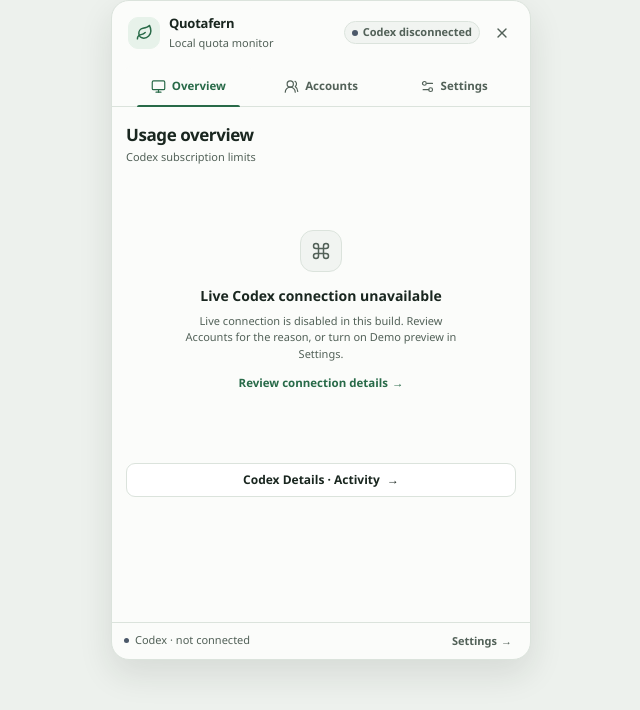
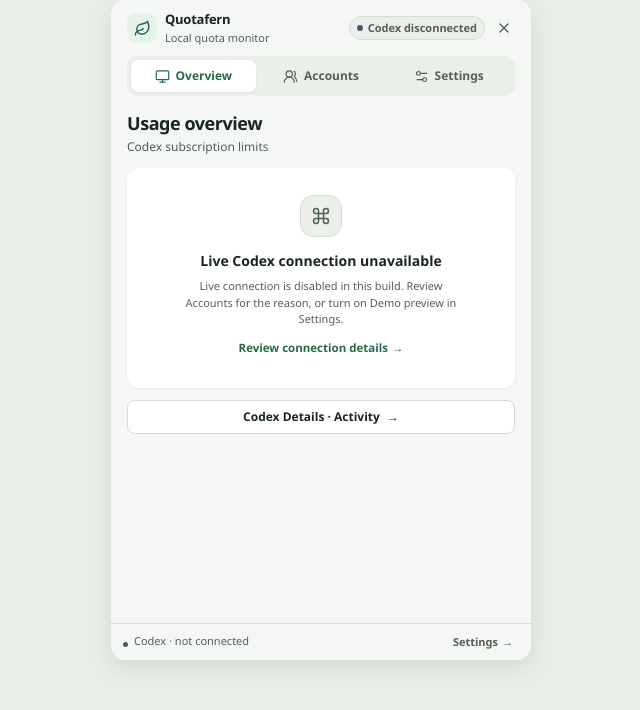
Before and after one commit to wihlarkop/quotafern, a Svelte app: page / in a window 1280 px wide. Shown: the top 710 px of the page, without its empty margins (319-959 px from the left). Built offline with nearby package versions, Linux system fonts and the light colour scheme.

Commit message:
feat(ux): add Soft Native production foundation

```diff
--- a/src/app.css
+++ b/src/app.css
@@ -9,14 +9,14 @@
   font-optical-sizing: auto;
   font-size: 13px;
   color-scheme: light;
-  --app-bg: #edf1ed;
-  --surface: #fbfcfa;
+  --app-bg: #e9eee9;
+  --surface: #f5f7f4;
   --surface-raised: #ffffff;
-  --surface-inset: #f1f4f1;
+  --surface-inset: #eaf0e9;
   --text: #19261f;
   --muted: #526158;
   --subtle: #626f66;
-  --border: #dbe3dc;
+  --border: #d3ddd3;
   --accent: #286a48;
   --accent-contrast: #ffffff;
   --accent-soft: #e7f2ea;
@@ -29,7 +29,26 @@
   --critical-wash: #fff0ed;
   --unknown-ink: #4b5869;
   --unknown-wash: #edf1f5;
-  --shadow: 0 14px 34px rgb(26 39 30 / 11%);
+  /* Shared Soft Native geometry and hierarchy; palette never changes status meaning. */
+  --space-1: 4px;
+  --space-2: 8px;
+  --space-3: 12px;
+  --space-4: 16px;
+  --space-5: 20px;
+  --radius-control: 8px;
+  --radius-panel: 12px;
+  --radius-shell: 14px;
+  --focus-width: 2px;
+  --focus-offset: 3px;
+  --elevation-shell: 0 8px 24px rgb(26 39 30 / 10%);
+  --elevation-panel: 0 1px 3px rgb(26 39 30 / 7%);
+  --elevation-control: 0 1px 2px rgb(26 39 30 / 8%);
+  /* No out-transition: an old context must never linger over its replacement. */
+  --motion-press: 120ms;
+  --motion-selection: 140ms;
+  --motion-content: 160ms;
+  --ease-feedback: cubic-bezier(0.2, 0, 0, 1);
+  --ease-enter: cubic-bezier(0.16, 1, 0.3, 1);
   background: var(--app-bg);
   color: var(--text);
 }
@@ -37,9 +56,9 @@
 :root[data-palette="graphite-jade"][data-theme="dark"] {
   color-scheme: dark;
   --app-bg: #131815;
-  --surface: #1a211c;
-  --surface-raised: #202923;
-  --surface-inset: #1d2620;
+  --surface: #1c221e;
+  --surface-raised: #252e27;
+  --surface-inset: #202922;
   --text: #edf4ef;
   --muted: #b4c1b8;
   --subtle: #a6b4aa;
@@ -56,15 +75,17 @@
   --critical-wash: #4b2524;
   --unknown-ink: #bdc7d4;
   --unknown-wash: #343b45;
-  --shadow: 0 18px 42px rgb(0 0 0 / 35%);
+  --elevation-shell: 0 8px 24px rgb(0 0 0 / 28%);
+  --elevation-panel: 0 1px 3px rgb(0 0 0 / 20%);
+  --elevation-control: 0 1px 2px rgb(0 0 0 / 20%);
 }
 
 :root[data-palette="zinc-signal"][data-theme="light"] {
   color-scheme: light;
   --app-bg: #f0f0f3;
-  --surface: #fcfcfd;
+  --surface: #f5f5f8;
   --surface-raised: #ffffff;
-  --surface-inset: #f4f4f7;
+  --surface-inset: #ececf2;
   --text: #24262d;
   --muted: #565a64;
   --subtle: #666a74;
@@ -73,15 +94,17 @@
   --accent-contrast: #ffffff;
   --accent-soft: #e7edfa;
   --focus: #486ec0;
-  --shadow: 0 14px 34px rgb(28 30 44 / 12%);
+  --elevation-shell: 0 8px 24px rgb(28 30 44 / 10%);
+  --elevation-panel: 0 1px 3px rgb(28 30 44 / 7%);
+  --elevation-control: 0 1px 2px rgb(28 30 44 / 8%);
 }
 
 :root[data-palette="zinc-signal"][data-theme="dark"] {
   color-scheme: dark;
   --app-bg: #141519;
-  --surface: #1c1d22;
-  --surface-raised: #24252b;
-  --surface-inset: #202127;
+  --surface: #1b1c22;
+  --surface-raised: #25262e;
+  --surface-inset: #22232b;
   --text: #f0f0f3;
   --muted: #b8b9c2;
   --subtle: #a9aab4;
@@ -90,7 +113,9 @@
   --accent-contrast: #202e50;
   --accent-soft: #273553;
   --focus: #c0d0ff;
-  --shadow: 0 18px 42px rgb(0 0 0 / 38%);
+  --elevation-shell: 0 8px 24px rgb(0 0 0 / 30%);
+  --elevation-panel: 0 1px 3px rgb(0 0 0 / 22%);
+  --elevation-control: 0 1px 2px rgb(0 0 0 / 22%);
 }
 
 :root,
@@ -151,9 +176,10 @@ button:not(:disabled),
 button:focus-visible,
 select:focus-visible,
 input:focus-visible,
+[tabindex]:focus-visible,
 [data-tabs-trigger]:focus-visible {
-  outline: 2px solid var(--focus);
-  outline-offset: 2px;
+  outline: var(--focus-width) solid var(--focus);
+  outline-offset: var(--focus-offset);
 }
 
 /* Local shadcn-svelte Button adaptation. The component owns variants; tokens come from this surface. */
@@ -165,16 +191,16 @@ input:focus-visible,
   justify-content: center;
   gap: 7px;
   border: 1px solid transparent;
-  border-radius: 9px;
+  border-radius: var(--radius-control);
   font-weight: 620;
   line-height: 1;
   white-space: nowrap;
   text-decoration: none;
   transition:
-    background-color 150ms ease,
-    border-color 150ms ease,
-    color 150ms ease,
-    transform 150ms ease;
+    background-color var(--motion-press) var(--ease-feedback),
+    border-color var(--motion-press) var(--ease-feedback),
+    color var(--motion-press) var(--ease-feedback),
+    transform var(--motion-press) var(--ease-feedback);
   user-select: none;
 }
 
@@ -208,7 +234,7 @@ input:focus-visible,
 .qf-button--primary {
   background: var(--accent);
   color: var(--accent-contrast);
-  box-shadow: 0 1px 2px rgb(0 0 0 / 11%);
+  box-shadow: var(--elevation-control);
 }
 
 .qf-button--primary:not(:disabled):hover {
@@ -260,22 +286,24 @@ input:focus-visible,
   display: flex;
   width: min(420px, 100vw);
   height: min(660px, 100dvh);
-  min-height: min(500px, 100dvh);
+  min-height: 0;
   flex-direction: column;
   margin: 0 auto;
   overflow: hidden;
-  border: 1px solid var(--border);
-  border-radius: 18px;
+  border: 0;
+  border-radius: var(--radius-shell);
   background: var(--surface);
-  box-shadow: var(--shadow);
+  box-shadow: var(--elevation-shell);
 }
 
 .topbar {
   display: flex;
-  min-height: 62px;
+  min-height: 56px;
   align-items: center;
   justify-content: space-between;
-  padding: 11px 13px 10px 16px;
+  padding: var(--space-2) var(--space-3) var(--space-2) var(--space-4);
+  flex-shrink: 0;
+  gap: var(--space-2);
 }
 
 .brand-lockup,
@@ -302,17 +330,19 @@ input:focus-visible,
 }
 
 .brand-lockup {
-  gap: 9px;
+  gap: var(--space-2);
+  min-width: 0;
 }
 
 .brand-mark {
-  width: 32px;
-  height: 32px;
+  width: 30px;
+  height: 30px;
   justify-content: center;
-  border: 1px solid var(--accent-soft);
-  border-radius: 10px;
+  border: 0;
+  border-radius: 9px;
   background: var(--accent-soft);
   color: var(--accent);
+  flex-shrink: 0;
 }
 
 .brand-copy,
@@ -331,13 +361,14 @@ input:focus-visible,
 }
 
 .brand-caption {
-  margin-top: 2px;
+  margin-top: 1px;
   color: var(--muted);
   font-size: 11px;
 }
 
 .topbar-actions {
-  gap: 7px;
+  gap: var(--space-1);
+  min-width: 0;
 }
 
 .demo-badge {
@@ -358,8 +389,8 @@ input:focus-visible,
   max-width: 152px;
   min-height: 23px;
   gap: 5px;
-  padding: 0 7px;
-  overflow: hidden;
+  padding: 4px 7px;
+  overflow: visible;
   border: 1px solid var(--border);
   border-radius: 999px;
   background: var(--surface-inset);
@@ -367,7 +398,8 @@ input:focus-visible,
   font-size: 11px;
   font-weight: 660;
   text-overflow: ellipsis;
-  white-space: nowrap;
+  white-space: normal;
+  line-height: 1.3;
 }
 
 .connection-badge > span {
@@ -406,6 +438,7 @@ input:focus-visible,
   flex: 0 0 6px;
   border-radius: 50%;
   background: var(--accent);
+  margin-top: 5px;
 }
 
 .close-button {
@@ -435,10 +468,14 @@ input:focus-visible,
 
 .tab-list {
   display: flex;
-  min-height: 44px;
-  gap: 4px;
-  padding: 3px 12px 0;
-  border-bottom: 1px solid var(--border);
+  min-height: 40px;
+  gap: 3px;
+  padding: var(--space-1);
+  border-bottom: 0;
+  flex-shrink: 0;
+  margin: 0 var(--space-4);
+  border-radius: 10px;
+  background: var(--surface-inset);
 }
 
 .tab-trigger {
@@ -450,14 +487,15 @@ input:focus-visible,
   justify-content: center;
   gap: 6px;
   border: 0;
-  border-radius: 8px 8px 0 0;
+  border-radius: 7px;
   background: transparent;
   color: var(--muted);
-  font-size: 11.5px;
+  font-size: 12px;
   font-weight: 610;
   transition:
-    color 140ms ease,
-    background-color 140ms ease;
+    color var(--motion-selection) var(--ease-feedback),
+    background-color var(--motion-selection) var(--ease-feedback);
+  min-height: 32px;
 }
 
 .tab-trigger:hover {
@@ -466,8 +504,9 @@ input:focus-visible,
 }
 
 .tab-trigger[data-state="active"] {
-  background: var(--surface);
+  background: var(--surface-raised);
   color: var(--accent);
+  box-shadow: var(--elevation-control);
 }
 
 .tab-trigger[data-state="active"]::after {
@@ -478,7 +517,7 @@ input:focus-visible,
   height: 2px;
   border-radius: 2px 2px 0 0;
   background: var(--accent);
-  content: "";
+  content: none;
 }
 
 .view-content {
@@ -486,10 +525,12 @@ input:focus-visible,
   flex: 1 1 auto;
   overflow-x: hidden;
   overflow-y: auto;
-  padding: 18px 14px 14px;
+  padding: var(--space-4);
   overscroll-behavior: contain;
   scrollbar-color: var(--border) transparent;
   scrollbar-width: thin;
+  scroll-padding-block: var(--space-2);
+  animation: qf-content-enter var(--motion-content) var(--ease-enter);
 }
 
 .view-content::-webkit-scrollbar {
@@ -505,21 +546,23 @@ input:focus-visible,
   min-height: 39px;
   justify-content: space-between;
   gap: 10px;
-  margin-bottom: 14px;
+  margin-bottom: var(--space-3);
+  align-items: flex-start;
 }
 
 .view-heading h1 {
   margin: 0;
-  font-size: 17px;
-  font-weight: 720;
+  font-size: 18px;
+  font-weight: 680;
   letter-spacing: -0.025em;
-  line-height: 1.2;
+  line-height: 1.3;
 }
 
 .view-heading p {
-  margin: 4px 0 0;
-  color: var(--muted);
-  font-size: 11px;
+  margin: 3px 0 0;
+  color: var(--muted);
+  font-size: 12px;
+  line-height: 1.45;
 }
 
 .refresh-button {
@@ -582,22 +625,26 @@ input:focus-visible,
 .provider-list,
 .account-list {
   overflow: hidden;
-  border: 1px solid var(--border);
-  border-radius: 13px;
+  border: 0;
+  border-radius: var(--radius-panel);
   background: var(--surface-raised);
+  box-shadow: var(--elevation-panel);
 }
 
 .provider-row {
-  padding: 12px 11px 11px;
+  padding: var(--space-3);
+  border-radius: var(--radius-panel);
+  background: var(--surface-raised);
+  box-shadow: var(--elevation-panel);
 }
 
 .provider-row + .provider-row {
-  border-top: 1px solid var(--border);
+  border-top: 0;
 }
 
 .provider-topline {
   display: flex;
-  align-items: center;
+  align-items: flex-start;
   justify-content: space-between;
   gap: 8px;
 }
@@ -620,8 +667,8 @@ input:focus-visible,
 
 .provider-name-wrap h2 {
   margin: 0;
-  font-size: 12px;
-  font-weight: 680;
+  font-size: 13px;
+  font-weight: 670;
   letter-spacing: -0.01em;
   line-height: 1.2;
 }
@@ -648,8 +695,8 @@ input:focus-visible,
 .window-grid {
   display: grid;
   grid-template-columns: repeat(2, minmax(0, 1fr));
-  gap: 8px;
-  margin: 11px 1px 0 38px;
+  gap: var(--space-3);
+  margin: var(--space-3) 0 0;
 }
 
 .quota-window {
@@ -657,7 +704,7 @@ input:focus-visible,
 }
 
 .quota-window + .quota-window {
-  padding-left: 9px;
+  padding-left: var(--space-3);
   border-left: 1px solid var(--border);
 }
 
@@ -711,12 +758,13 @@ input:focus-visible,
   justify-content: space-between;
   gap: 3px 6px;
   margin-top: 5px;
+  align-items: baseline;
 }
 
 .remaining-value {
   flex: 0 0 auto;
-  font-size: 14px;
-  font-weight: 710;
+  font-size: 19px;
+  font-weight: 650;
   font-variant-numeric: tabular-nums;
   letter-spacing: -0.025em;
 }
@@ -739,8 +787,8 @@ input:focus-visible,
 }
 
 .usage-meter {
-  height: 3px;
-  margin-top: 6px;
+  height: 4px;
+  margin-top: var(--space-2);
   overflow: hidden;
   border-radius: 99px;
   background: var(--border);
@@ -768,6 +816,8 @@ input:focus-visible,
   margin: 12px 2px 0;
   color: var(--muted);
   font-size: 11px;
+  line-height: 1.5;
+  align-items: flex-start;
 }
 
 .note-dot {
@@ -825,8 +875,8 @@ input:focus-visible,
 
 .account-row {
   min-height: 57px;
-  gap: 9px;
-  padding: 8px 10px;
+  gap: var(--space-2);
+  padding: var(--space-3);
 }
 
 .account-row + .account-row {
@@ -864,8 +914,8 @@ input:focus-visible,
 }
 
 .account-explainer {
-  margin-top: 21px;
-  padding-top: 15px;
+  margin-top: var(--space-4);
+  padding-top: var(--space-3);
   border-top: 1px solid var(--border);
 }
 
@@ -883,7 +933,7 @@ input:focus-visible,
 }
 
 .settings-content {
-  padding-top: 17px;
+  padding-top: var(--space-4);
 }
 
 .settings-group {
@@ -906,7 +956,7 @@ input:focus-visible,
   grid-template-columns: repeat(3, 1fr);
   gap: 4px;
   padding: 3px;
-  border: 1px solid var(--border);
+  border: 0;
   border-radius: 10px;
   background: var(--surface-inset);
 }
@@ -937,21 +987,21 @@ input:focus-visible,
   font-size: 11.5px;
   font-weight: 580;
   transition:
-    background-color 130ms ease,
-    border-color 130ms ease,
-    color 130ms ease;
+    background-color var(--motion-selection) var(--ease-feedback),
+    border-color var(--motion-selection) var(--ease-feedback),
+    color var(--motion-selection) var(--ease-feedback);
 }
 
 .theme-option input:checked + span {
-  border-color: var(--border);
+  border-color: transparent;
   background: var(--surface-raised);
   color: var(--text);
-  box-shadow: 0 1px 2px rgb(0 0 0 / 6%);
+  box-shadow: var(--elevation-control);
 }
 
 .theme-option input:focus-visible + span {
-  outline: 2px solid var(--focus);
-  outline-offset: 2px;
+  outline: var(--focus-width) solid var(--focus);
+  outline-offset: var(--focus-offset);
 }
 
 .palette-options {
@@ -962,17 +1012,17 @@ input:focus-visible,
 
 .palette-option {
   width: 100%;
-  min-height: 53px;
+  min-height: 50px;
   gap: 9px;
-  padding: 7px 9px;
+  padding: var(--space-2) var(--space-3);
   border: 1px solid var(--border);
   border-radius: 10px;
   background: var(--surface-raised);
   color: var(--text);
   text-align: left;
   transition:
-    border-color 140ms ease,
-    background-color 140ms ease;
+    border-color var(--motion-selection) var(--ease-feedback),
+    background-color var(--motion-selection) var(--ease-feedback);
 }
 
 .palette-option:hover {
@@ -1096,13 +1146,13 @@ input:focus-visible,
 
 .scenario-group select {
   width: 100%;
-  min-height: 34px;
+  min-height: 32px;
   padding: 0 9px;
   border: 1px solid var(--border);
-  border-radius: 8px;
+  border-radius: var(--radius-control);
   background: var(--surface-raised);
   color: var(--text);
-  font-size: 11px;
+  font-size: 12px;
 }
 
 .privacy-note {
@@ -1189,12 +1239,15 @@ input:focus-visible,
 
 .codex-empty-state {
   display: flex;
-  min-height: 265px;
+  min-height: 220px;
   flex-direction: column;
   align-items: center;
   justify-content: center;
-  padding: 20px 22px;
+  padding: var(--space-5) var(--space-4);
   text-align: center;
+  border-radius: var(--radius-panel);
+  background: var(--surface-raised);
+  box-shadow: var(--elevation-panel);
 }
 
 .codex-empty-state h2 {
@@ -1262,10 +1315,11 @@ input:focus-visible,
 }
 
 .codex-account-panel {
-  padding: 12px;
-  border: 1px solid var(--border);
-  border-radius: 13px;
+  padding: var(--space-3);
+  border: 0;
+  border-radius: var(--radius-panel);
   background: var(--surface-raised);
+  box-shadow: var(--elevation-panel);
 }
 
 .codex-account-heading {
@@ -1465,13 +1519,13 @@ input:focus-visible,
   }
 
   .provider-row {
-    padding-right: 8px;
-    padding-left: 8px;
+    padding-right: var(--space-3);
+    padding-left: var(--space-3);
   }
 
   .window-grid {
     gap: 5px;
-    margin-left: 34px;
+    margin-left: 0;
   }
 
   .quota-window + .quota-window {
@@ -1532,20 +1586,19 @@ input:focus-visible,
   *,
   *::before,
   *::after {
-    animation-duration: 0.01ms !important;
-    animation-iteration-count: 1 !important;
+    animation: none !important;
     scroll-behavior: auto !important;
-    transition-duration: 0.01ms !important;
+    transition: none !important;
   }
 }
 
 .codex-details-link {
   width: 100%;
-  margin-top: 18px;
+  margin-top: var(--space-3);
 }
 .provider-catalog {
-  margin-top: 24px;
-  padding-top: 18px;
+  margin-top: var(--space-4);
+  padding-top: var(--space-3);
   border-top: 1px solid var(--border);
 }
 .provider-catalog h2 {
@@ -1565,25 +1618,32 @@ input:focus-visible,
   display: grid;
   gap: 6px;
   padding-bottom: 18px;
-  border-bottom: 1px solid var(--border);
+  border-bottom: 0;
+  padding: var(--space-3);
+  border-radius: var(--radius-panel);
+  background: var(--surface-inset);
 }
 .codex-details-source strong {
   font-size: 13px;
 }
 .codex-details-source span {
   color: var(--muted);
-  font-size: 12px;
-  line-height: 1.55;
+  font-size: 11px;
+  line-height: 1.5;
 }
 .codex-details-source.synthetic strong {
   color: var(--accent);
 }
 .codex-detail-section {
-  margin-top: 22px;
+  margin-top: var(--space-4);
+  padding: var(--space-3);
+  border-radius: var(--radius-panel);
+  background: var(--surface-raised);
+  box-shadow: var(--elevation-panel);
 }
 .codex-detail-section h2 {
   margin: 0 0 10px;
-  font-size: 14px;
+  font-size: 13px;
 }
 .codex-detail-heading,
 .codex-detail-row-heading {
@@ -1606,7 +1666,7 @@ input:focus-visible,
 }
 .codex-detail-list {
   display: grid;
-  gap: 12px;
+  gap: var(--space-2);
 }
 .codex-detail-row {
   padding: 10px 0;
@@ -1652,7 +1712,7 @@ input:focus-visible,
 }
 .codex-funding-grid {
   display: grid;
-  gap: 12px;
+  gap: var(--space-3);
   margin-top: 10px;
 }
 .codex-funding-grid > div {
@@ -1689,32 +1749,34 @@ input:focus-visible,
 }
 .activity-heatmap-scroll {
   max-width: 100%;
-  overflow-x: auto;
-  padding: 5px 3px;
+  overflow-x: visible;
+  padding: var(--space-1) 3px;
 }
 .activity-heatmap-grid {
-  width: max-content;
+  width: 100%;
   display: grid;
   gap: 4px;
+  min-width: 0;
 }
 .activity-heatmap-row {
   display: grid;
-  grid-template-columns: 31px repeat(var(--activity-week-count), 15px);
-  gap: 4px;
+  grid-template-columns: 25px repeat(var(--activity-week-count), minmax(0, 1fr));
+  gap: 3px;
   align-items: center;
 }
 .activity-weekday {
   color: var(--muted);
-  font-size: 10px;
+  font-size: 11px;
 }
 .activity-cell {
-  width: 15px;
-  height: 15px;
-  min-width: 15px;
-  min-height: 15px;
+  width: 100%;
+  height: auto;
+  min-width: 0;
+  min-height: 0;
   padding: 0;
   border: 1px solid transparent;
   border-radius: 3px;
+  aspect-ratio: 1;
 }
 button.activity-cell {
   cursor: pointer;
@@ -1749,7 +1811,8 @@ button.activity-cell {
   gap: 5px;
   margin-top: 8px;
   color: var(--muted);
-  font-size: 10px;
+  font-size: 11px;
+  flex-wrap: wrap;
 }
 .activity-focus-detail {
   min-height: 30px;
@@ -1765,7 +1828,7 @@ button.activity-cell {
 .activity-summary-grid {
   display: grid;
   grid-template-columns: repeat(2, minmax(0, 1fr));
-  gap: 14px 12px;
+  gap: var(--space-3);
   margin: 0;
 }
 .activity-summary-grid dt {
@@ -1779,3 +1842,62 @@ button.activity-cell {
   overflow-wrap: anywhere;
   font-variant-numeric: tabular-nums;
 }
+
+/* One surface per source; the collection itself has no surrounding card. */
+.provider-list {
+  display: grid;
+  gap: var(--space-3);
+  overflow: visible;
+  border-radius: 0;
+  background: transparent;
+  box-shadow: none;
+}
+
+.view-heading > div,
+.popup-footer > span {
+  min-width: 0;
+}
+
+.view-content:focus-visible {
+  outline-offset: calc(-1 * var(--focus-offset));
+}
+
+.codex-details {
+  animation: qf-content-enter var(--motion-content) var(--ease-enter);
+}
+
+.codex-detail-heading {
+  flex-wrap: wrap;
+  gap: var(--space-1) var(--space-2);
+}
+
+.codex-detail-heading h2 {
+  margin-bottom: 0;
+}
+
+.codex-detail-heading + * {
+  margin-top: var(--space-2);
+}
+
+.activity-legend .activity-cell {
+  width: 12px;
+  height: 12px;
+  flex: 0 0 12px;
+}
+
+@keyframes qf-content-enter {
+  from {
+    opacity: 0.85;
+  }
+  to {
+    opacity: 1;
+  }
+}
+
+/* Hidden/outgoing contexts never animate. Meters deliberately do not tween:
+   synthetic, unknown and newly selected values must not imply measured progress. */
+@media (prefers-reduced-motion: reduce) {
+  .qf-button:not(:disabled):active {
+    transform: none;
+  }
+}
```
Also changed, not shown: src/App.svelte (+16 -4 lines), 31 other files (tests, documents, lock files or other folders).
